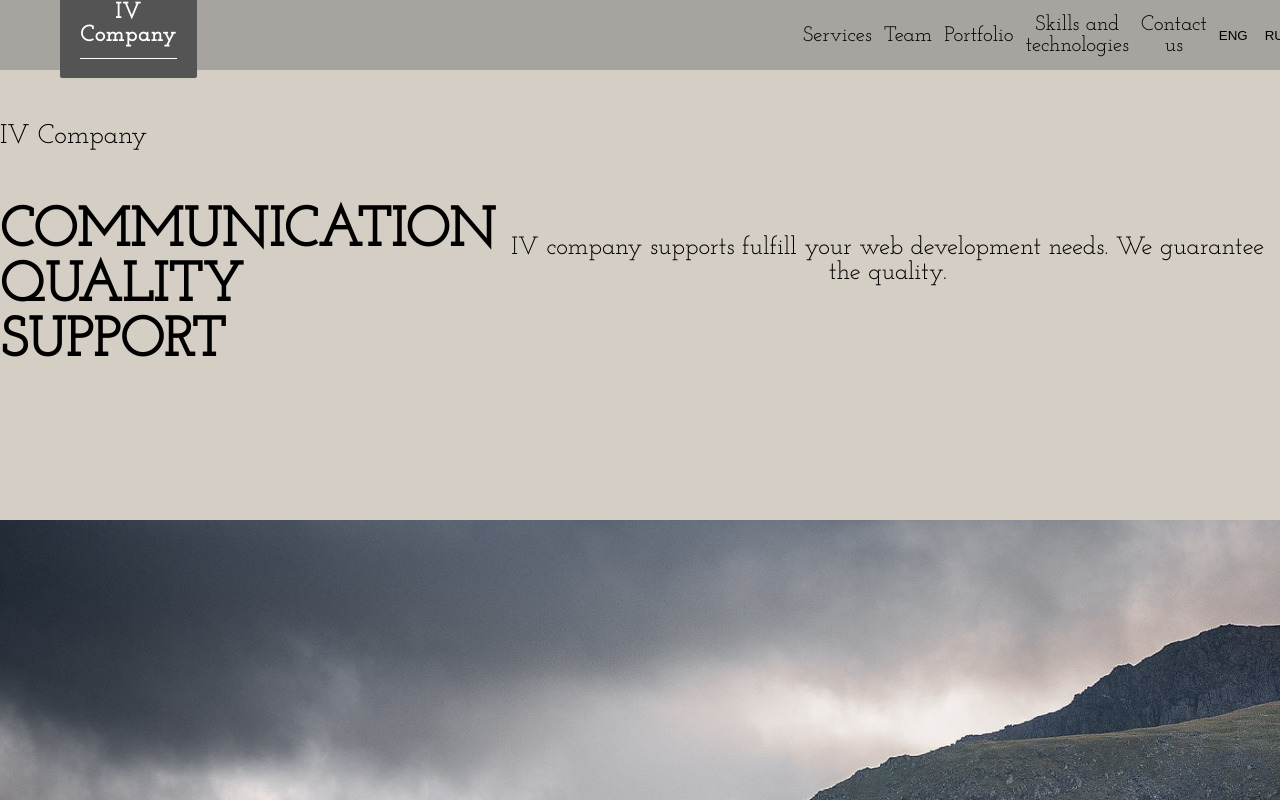
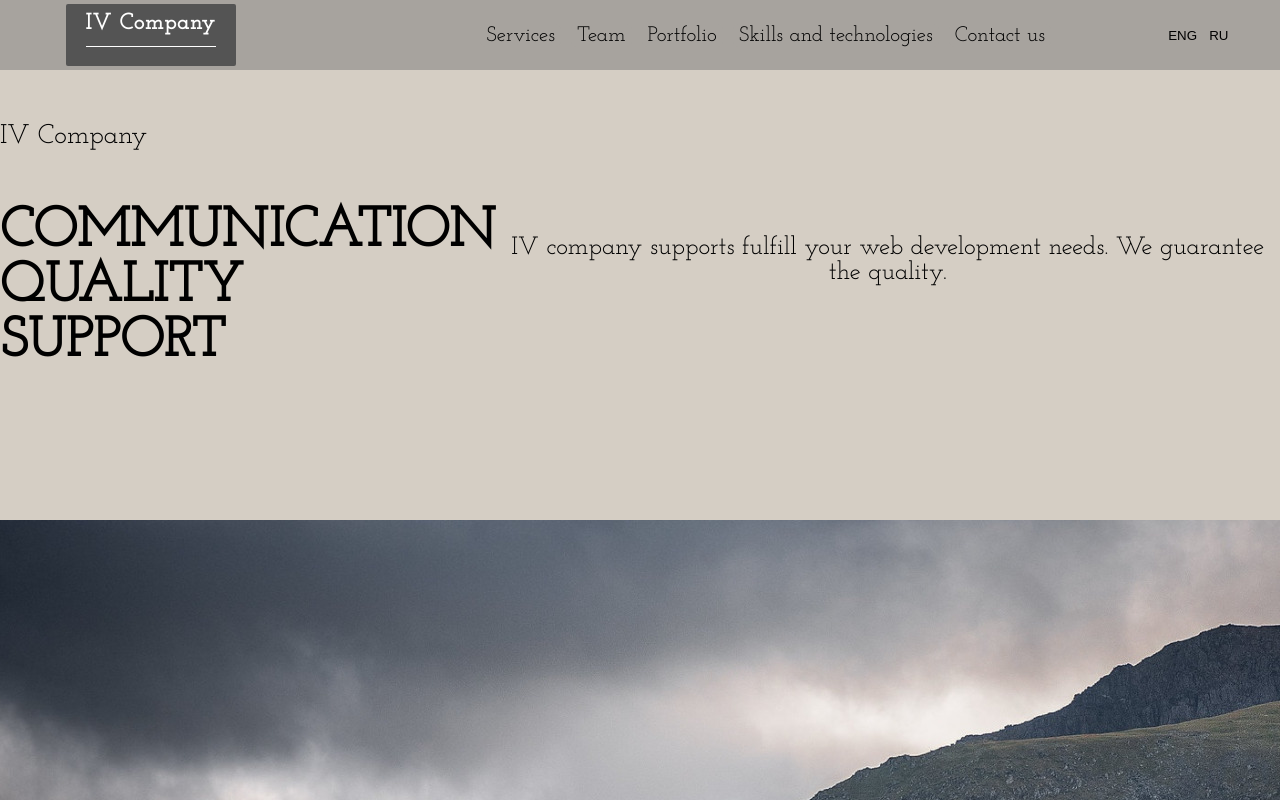
Before and after one commit to LadikBeg/ladik_cv, a React (Create React App) app: page / in a window 1280 px wide. Shown: the top 800 px of the page. Built offline with nearby package versions, Linux system fonts and the light colour scheme.

Commit message:
header fix 23veb

```diff
--- a/src/Resourses/Header/Header.css
+++ b/src/Resourses/Header/Header.css
@@ -12,7 +12,6 @@
 }
 #main_text{
     padding: 8px 20px;
-    margin-left: 50px;
     border-radius: 2px;
     background-color: #545454;
     color: white;
@@ -21,14 +20,14 @@
 }
 .navigation_menu{
     display: flex;
-    justify-content: space-evenly;
-    width: 40vw;
-    margin-left: 600px;
+    justify-content: right;
+    width: 55vw;
+    gap: 10px;
 }
 .change_lang{
     display: flex;
-    justify-content: space-evenly;
-    gap: 5px;
+    justify-content: space-around;
+    align-items: right;
     font-size: 16px;
 }
 .language_button{
```
